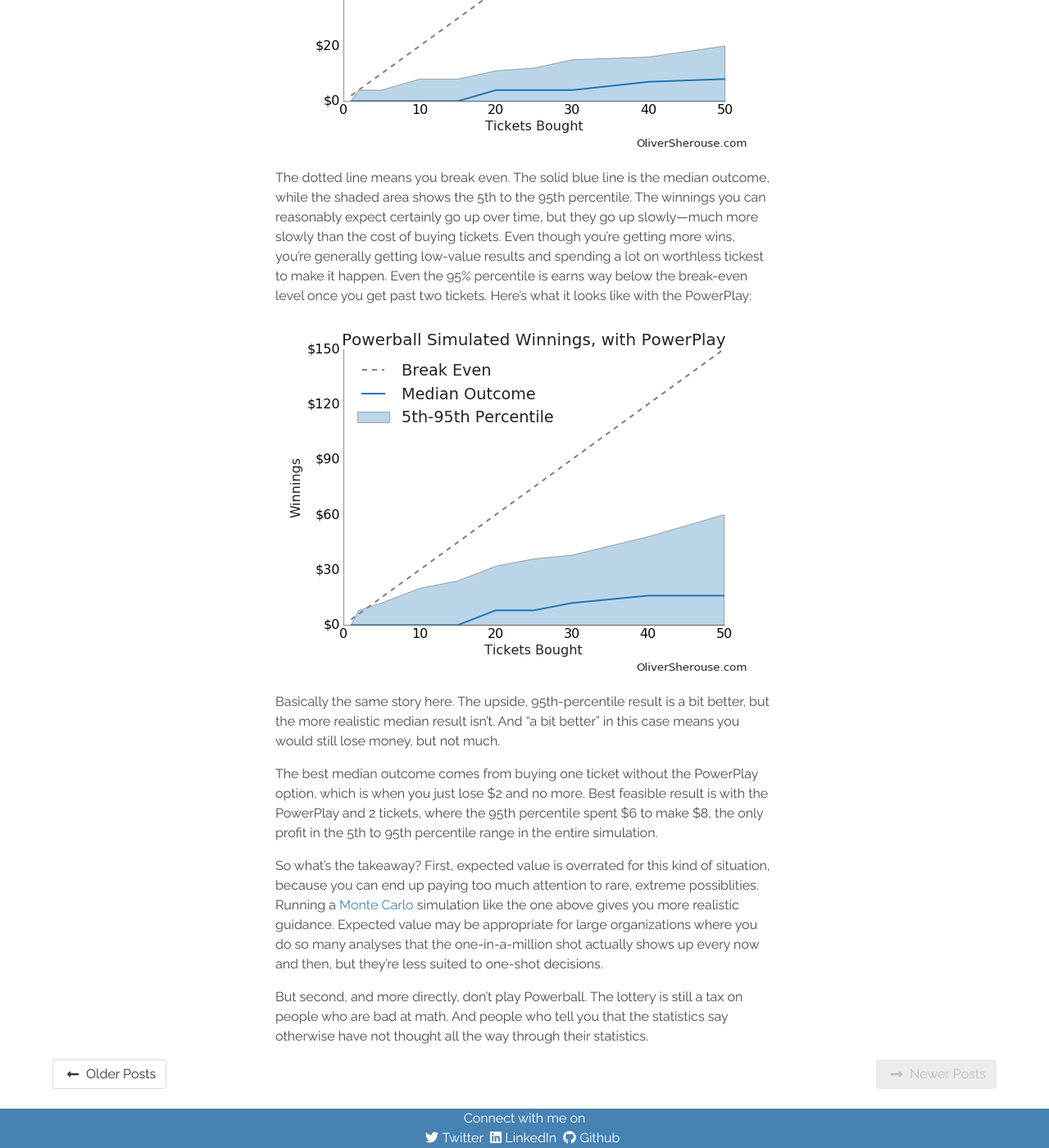
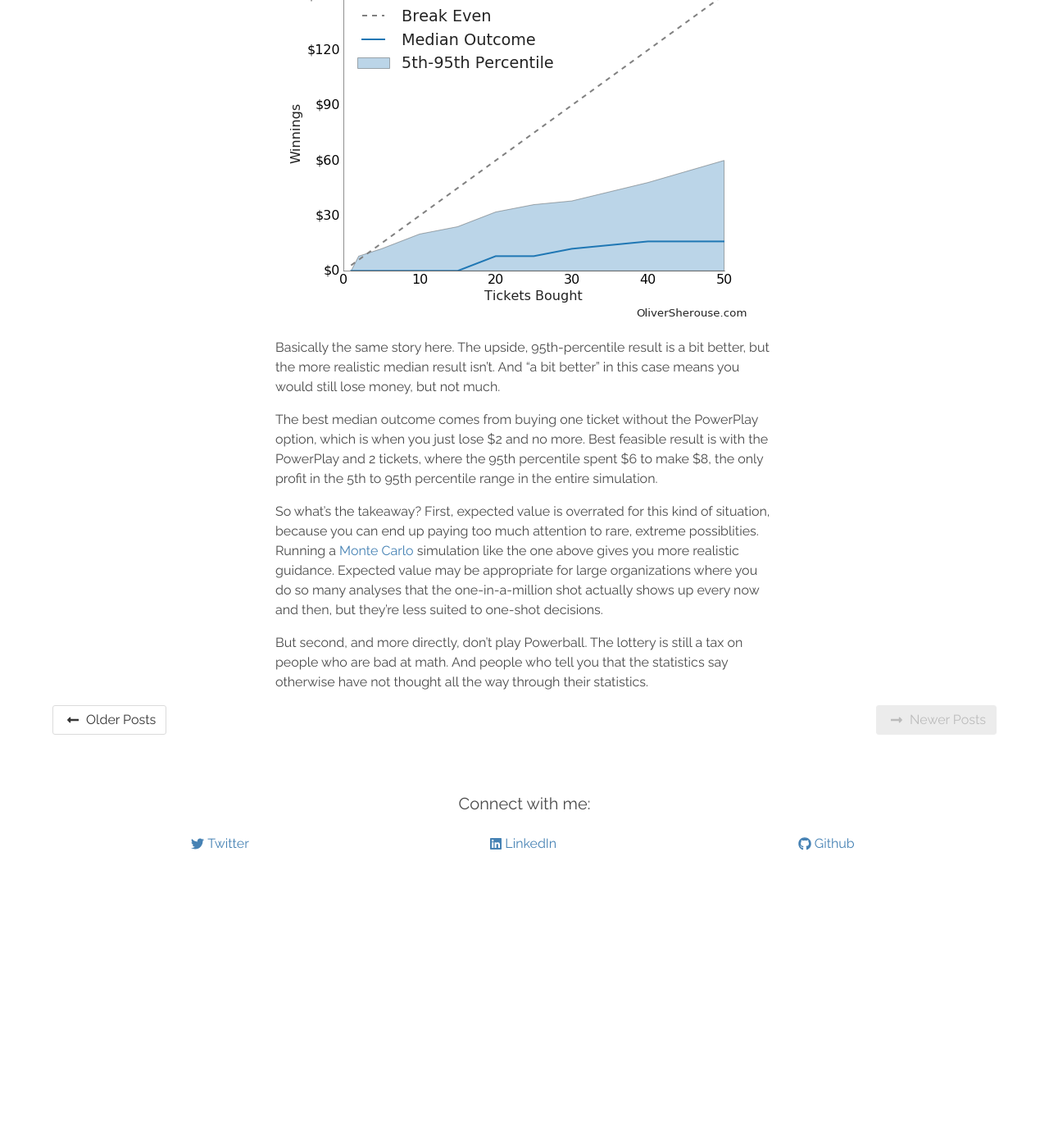
Before and after one commit to OliverSherouse/OliverSherouse.github.io, a Jekyll site: the page built from blog/index.html, in a window 1280 px wide and 1400 px high, scrolled down 36723 px. Shown: the whole window at 82% size. Built offline with Jekyll 4.4.1, drawn with Linux system fonts in a browser that asks for light colours; nearby versions of some CDN libraries; formulas are drawn with MathJax 3; the list of posts is cut into pages by our own code; comment, search, counter and statistics services are not loaded; after the commit the page ends 37812 px from its top, so only the background shows below that.

Commit message:
more small ui fixes

```diff
--- a/_layouts/base.html
+++ b/_layouts/base.html
@@ -29,12 +29,13 @@
     <div id="not-footer">
       {{content}}
     </div>
-    <footer id="main-footer" class="hero is-primary">
-      <div class="container hero-foot has-text-centered">
-        <p>Connect with me on</p>
-        <a href="https://twitter.com/OliverSherouse" target="_blank"><i class="fab fa-twitter"></i>&nbsp;Twitter</a>&nbsp;
-        <a href="https://www.linkedin.com/pub/oliver-sherouse/24/417/1a2" target="_blank"><i class="fab fa-linkedin"></i>&nbsp;LinkedIn</a>&nbsp;
-        <a href="https://github.com/OliverSherouse" target="_blank"><i class="fab fa-github"></i>&nbsp;Github</a>&nbsp;
+    <footer id="main-footer" class="hero">
+      <div class="container hero-body has-text-centered">
+        <h2 class="subtitle">Connect with me:</h2>
+        <span class="level">
+          <a class="level-item" href="https://twitter.com/OliverSherouse" target="_blank"><i class="fab fa-twitter"></i>&nbsp;Twitter</a>&nbsp;
+          <a class="level-item" href="https://www.linkedin.com/pub/oliver-sherouse/24/417/1a2" target="_blank"><i class="fab fa-linkedin"></i>&nbsp;LinkedIn</a>&nbsp;
+          <a class="level-item" href="https://github.com/OliverSherouse" target="_blank"><i class="fab fa-github"></i>&nbsp;Github</a>&nbsp;
       </div>
     </footer>
     <script src="//cdnjs.cloudflare.com/ajax/libs/jquery/3.1.1/jquery.min.js"></script>
--- a/css/main.scss
+++ b/css/main.scss
@@ -81,7 +81,8 @@ body {
 
 pre.highlight{
     border-left: 1px solid $blue;
-    padding: 1rem 0 1rem 1rem;
+    padding: 0 0 0 1rem;
+    margin-bottom: 1rem;
 }
 
 @media only screen and (min-width: $desktop){
@@ -101,3 +102,7 @@ pre.highlight{
 .reversefootnote{
     @extend .is-hidden-desktop;
 }
+
+.title>a{
+    color: $text;
+}
```
